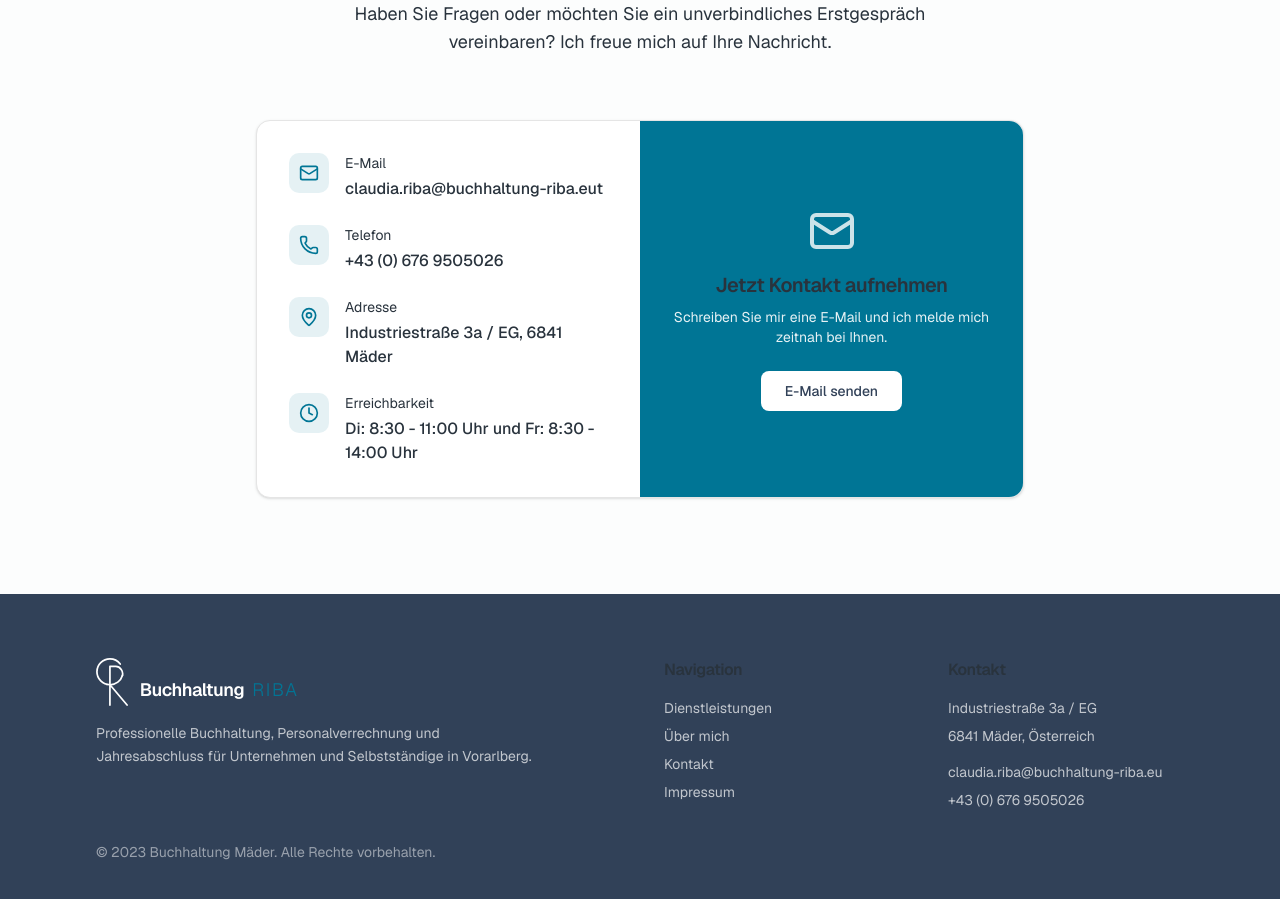
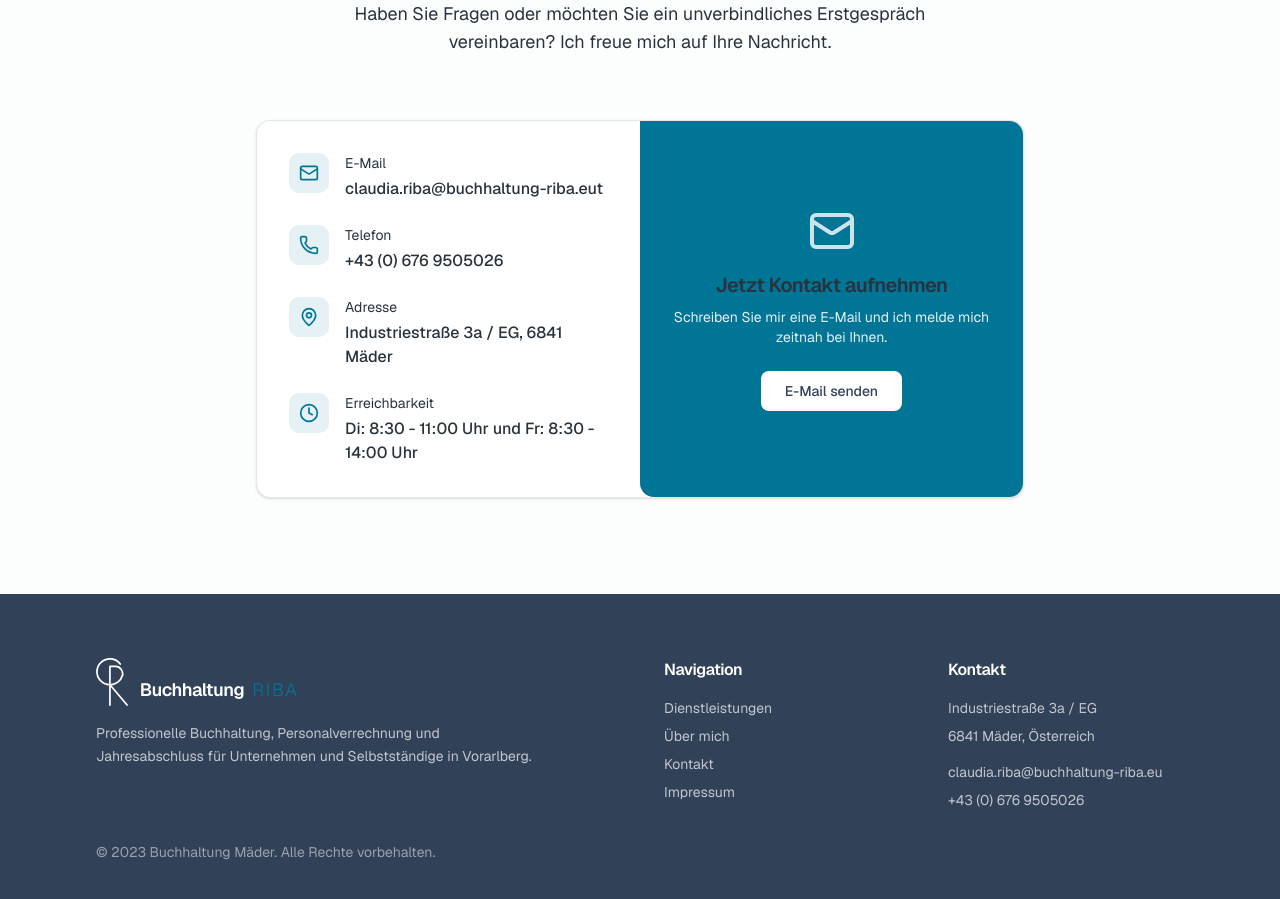
Before and after one commit to schmanat/buchhaltung-riba.eu, a Next.js app: page / in a window 1280 px wide. Shown: the part 3380-4279 px from the top of the page. Built offline with nearby package versions, Linux system fonts and the light colour scheme.

Commit message:
fix design elements

```diff
--- a/components/Contact.tsx
+++ b/components/Contact.tsx
@@ -64,7 +64,7 @@ const Contact = () => (
               </div>
 
               {/* CTA Area */}
-              <div className="bg-primary p-6 lg:p-8 flex flex-col justify-center items-center text-center text-primary-foreground rounded-r-xl">
+              <div className="bg-primary p-6 lg:p-8 flex flex-col justify-center items-center text-center text-primary-foreground rounded-b-xl md:rounded-r-xl">
                 <Mail className="w-12 h-12 mb-4 opacity-80" />
                 <h3 className="text-xl font-semibold mb-2">Jetzt Kontakt aufnehmen</h3>
                 <p className="opacity-90 mb-6 text-sm">
--- a/components/Footer.tsx
+++ b/components/Footer.tsx
@@ -35,7 +35,7 @@ const Footer = () => {
 
           {/* Quick Links */}
           <div>
-            <h4 className="font-semibold mb-4">Navigation</h4>
+            <h4 className="font-semibold text-white mb-4">Navigation</h4>
             <ul className="space-y-2 text-sm">
               <li>
                 <Link
@@ -76,7 +76,7 @@ const Footer = () => {
           </div>
 
           <div>
-            <h4 className="font-semibold mb-4">Kontakt</h4>
+            <h4 className="font-semibold text-white mb-4">Kontakt</h4>
             <ul className="space-y-2 text-sm text-background/70">
               <li>{companyConfig.contact.address}</li>
               <li>{companyConfig.contact.plz} {companyConfig.contact.city}, Österreich</li>
```
